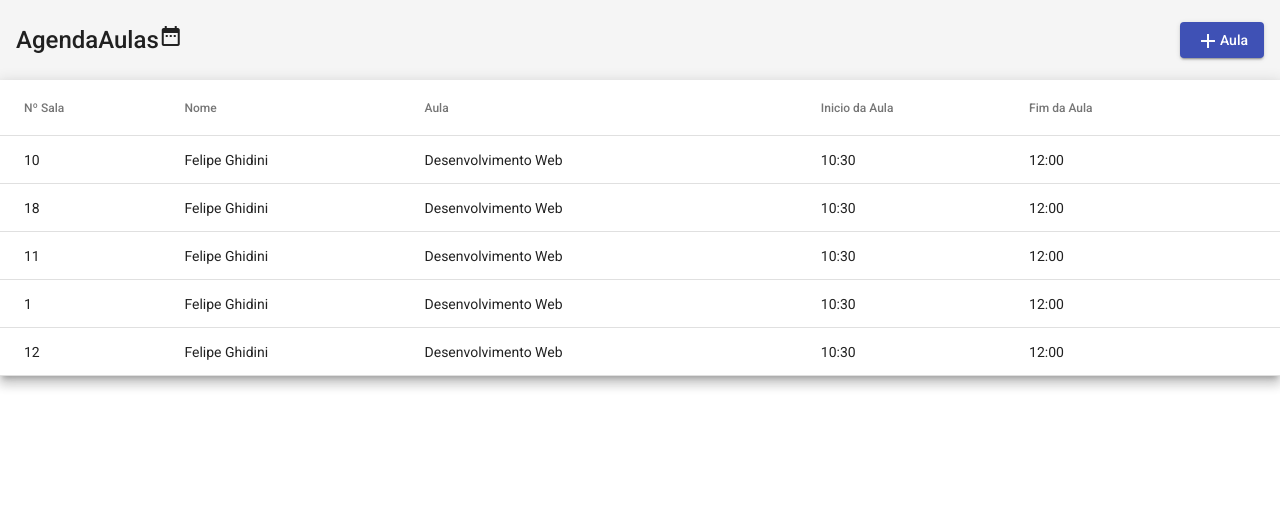
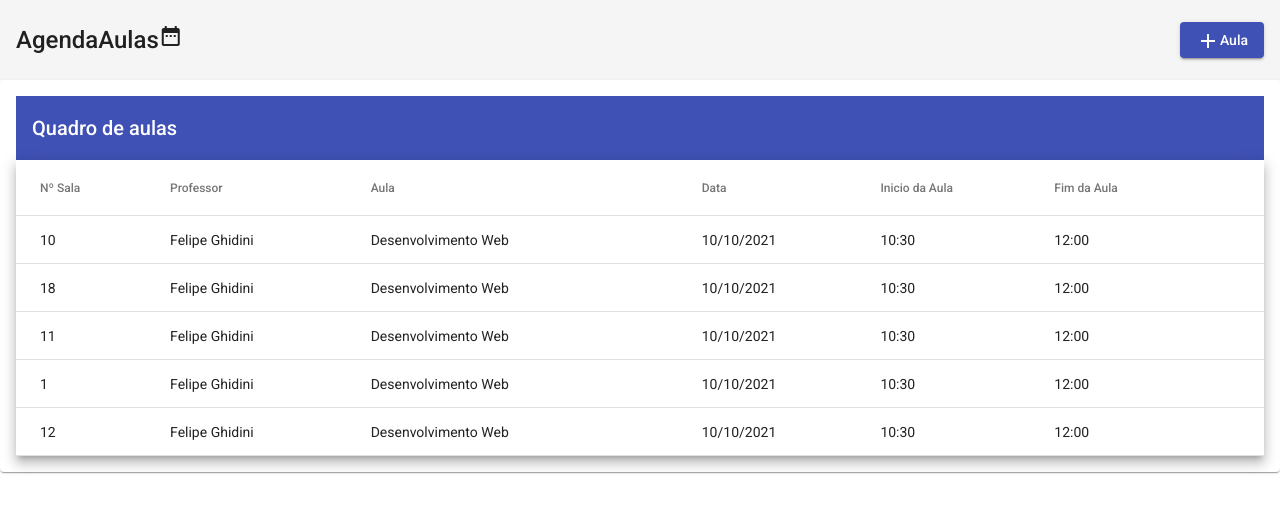
Before and after one commit to felipeghidini/Agenda-Aulas, an Angular app in the folder agenda-aula-front/: page / in a window 1280 px wide. Shown: the top 512 px of the page. Built offline with nearby package versions, Linux system fonts and the light colour scheme.

Commit message:
Criado service e ajustado os os parâmetros do model

```diff
--- a/agenda-aula-front/src/app/app.module.ts
+++ b/agenda-aula-front/src/app/app.module.ts
@@ -7,6 +7,8 @@ import { MatTabsModule } from '@angular/material/tabs';
 import { AppRoutingModule } from './app-routing.module';
 import { BrowserAnimationsModule } from '@angular/platform-browser/animations';
 import { MatTableModule } from '@angular/material/table';
+import { MatCardModule } from '@angular/material/card';
+
 
 import { AppComponent } from './app.component';
 import { HomeComponent } from './views/home/home.component';
@@ -26,7 +28,8 @@ import { AulaListComponent } from './views/home/aula-list/aula-list.component';
     MatIconModule,
     MatButtonModule,
     MatTabsModule,
-    MatTableModule
+    MatTableModule,
+    MatCardModule
   ],
   providers: [],
   bootstrap: [AppComponent]
--- a/agenda-aula-front/src/app/model/aula.ts
+++ b/agenda-aula-front/src/app/model/aula.ts
@@ -2,6 +2,7 @@ export interface Aula {
   sala: string;
   nome: string;
   aula: string;
+  data: string;
   inicioAula: string;
   fimAula: string;
 }
--- a/agenda-aula-front/src/app/views/home/aula-list/aula-list.component.html
+++ b/agenda-aula-front/src/app/views/home/aula-list/aula-list.component.html
@@ -1,3 +1,9 @@
+<mat-card>
+
+  <mat-toolbar color="primary">
+    <span>Quadro de aulas</span>
+  </mat-toolbar>
+
   <table mat-table [dataSource]="aulas" class="mat-elevation-z8">
 
     <ng-container matColumnDef="sala">
@@ -6,13 +12,18 @@
     </ng-container>
 
     <ng-container matColumnDef="nome">
-    <th mat-header-cell *matHeaderCellDef> Nome </th>
+      <th mat-header-cell *matHeaderCellDef> Professor </th>
       <td mat-cell *matCellDef="let aula"> {{ aula.nome }} </td>
     </ng-container>
 
     <ng-container matColumnDef="aula">
       <th mat-header-cell *matHeaderCellDef> Aula </th>
       <td mat-cell *matCellDef="let aula"> {{ aula.aula }} </td>
+    </ng-container>
+
+    <ng-container matColumnDef="data">
+      <th mat-header-cell *matHeaderCellDef> Data </th>
+      <td mat-cell *matCellDef="let aula"> {{ aula.data }} </td>
     </ng-container>
 
     <ng-container matColumnDef="inicioAula">
@@ -28,3 +39,4 @@
     <tr mat-header-row *matHeaderRowDef="displayedColumns"></tr>
     <tr mat-row *matRowDef="let row; columns: displayedColumns;"></tr>
   </table>
+</mat-card>
--- a/agenda-aula-front/src/app/views/home/aula-list/aula-list.component.ts
+++ b/agenda-aula-front/src/app/views/home/aula-list/aula-list.component.ts
@@ -13,6 +13,7 @@ export class AulaListComponent implements OnInit {
       sala: '10',
       nome: 'Felipe Ghidini',
       aula: 'Desenvolvimento Web',
+      data: '10/10/2021',
       inicioAula: '10:30',
       fimAula: '12:00'
     },
@@ -20,6 +21,7 @@ export class AulaListComponent implements OnInit {
       sala: '18',
       nome: 'Felipe Ghidini',
       aula: 'Desenvolvimento Web',
+      data: '10/10/2021',
       inicioAula: '10:30',
       fimAula: '12:00'
     },
@@ -27,6 +29,7 @@ export class AulaListComponent implements OnInit {
       sala: '11',
       nome: 'Felipe Ghidini',
       aula: 'Desenvolvimento Web',
+      data: '10/10/2021',
       inicioAula: '10:30',
       fimAula: '12:00'
     },
@@ -34,6 +37,7 @@ export class AulaListComponent implements OnInit {
       sala: '1',
       nome: 'Felipe Ghidini',
       aula: 'Desenvolvimento Web',
+      data: '10/10/2021',
       inicioAula: '10:30',
       fimAula: '12:00'
     },
@@ -41,12 +45,13 @@ export class AulaListComponent implements OnInit {
       sala: '12',
       nome: 'Felipe Ghidini',
       aula: 'Desenvolvimento Web',
+      data: '10/10/2021',
       inicioAula: '10:30',
       fimAula: '12:00'
     }
   ];
 
-  displayedColumns = ['sala','nome', 'aula', 'inicioAula', 'fimAula'];
+  displayedColumns = ['sala','nome', 'aula', 'data', 'inicioAula', 'fimAula'];
 
   constructor() { }
 
```
Also changed, not shown: agenda-aula-front/src/app/shared/service/aula.service.ts (added, +9 -0 lines), 1 other file (tests, documents, lock files or other folders). Lines whose indentation alone changed are shown as unchanged.
